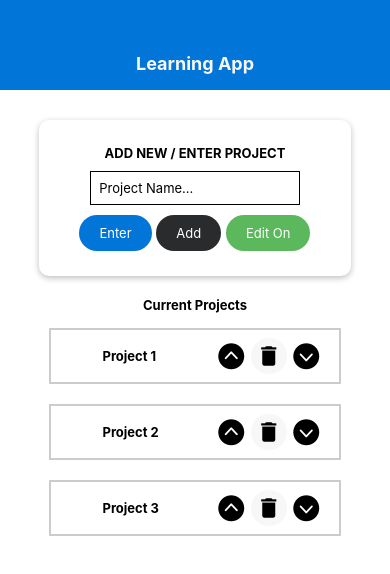
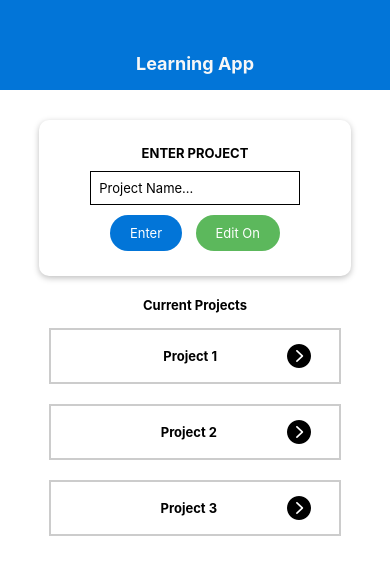
Before and after one commit to Trung28899/ReactNative-Learning-Projects, a React Native app: screen / in a window 390 px wide. Shown: the top 574 px of the page. Built offline with nearby package versions, Linux system fonts and the light colour scheme.

Commit message:
working on list rendering

```diff
--- a/App/StartApp/ProjectList.js
+++ b/App/StartApp/ProjectList.js
@@ -5,21 +5,22 @@ import { AntDesign } from "@expo/vector-icons";
 import { MaterialIcons } from "@expo/vector-icons";
 import Colors from "../../constants/colors";
 
-const renderListItem = (itemData) => {
+const renderListItem = (itemData, editOn) => {
   return (
+    <TouchableOpacity
+      onPress={() => {
+        console.log(editOn);
+      }}
+    >
       <View style={styles.listItem}>
         <View style={styles.itemTitle}>
-        <TouchableOpacity
-          style={styles.touchableStyle}
-          onPress={() => {
-            console.log("pressed");
-          }}
-        >
+          <TouchableOpacity style={styles.touchableStyle}>
             <Text style={{ fontWeight: "bold", fontSize: 13 }}>
               {itemData.item}
             </Text>
           </TouchableOpacity>
         </View>
+        {editOn ? (
           <View style={styles.buttonSection}>
             <TouchableOpacity>
               <AntDesign name="upcircle" size={26} color="black" />
@@ -37,7 +38,15 @@ const renderListItem = (itemData) => {
               <AntDesign name="downcircle" size={26} color="black" />
             </TouchableOpacity>
           </View>
+        ) : (
+          <View style={styles.iconSection}>
+            <TouchableOpacity>
+              <AntDesign name="rightcircle" size={24} color="black" />
+            </TouchableOpacity>
           </View>
+        )}
+      </View>
+    </TouchableOpacity>
   );
 };
 
@@ -48,7 +57,9 @@ const ProjectList = ({ data, editOn }) => {
       <FlatList
         keyExtractor={(item) => item}
         data={projects}
-        renderItem={renderListItem.bind(this)}
+        renderItem={(itemData) => {
+          return renderListItem(itemData, editOn);
+        }}
         contentContainerStyle={styles.list}
       />
     </View>
--- a/App/StartApp/StartApp.js
+++ b/App/StartApp/StartApp.js
@@ -17,7 +17,7 @@ const StartApp = () => {
   return (
     <View style={styles.appContainer}>
       <Card style={styles.card}>
-        <Text style={styles.text}>ADD NEW / ENTER PROJECT</Text>
+        <Text style={styles.text}>ENTER PROJECT</Text>
         <CustomInput onChange={onChangeText} />
         <View style={styles.buttonContainer}>
           <MainButton
@@ -26,13 +26,6 @@ const StartApp = () => {
             onPress={() => console.log("pressed")}
           >
             Enter
-          </MainButton>
-          <MainButton
-            backgroundColor={Colors.inverse}
-            projectName={projectName}
-            onPress={() => console.log("pressed")}
-          >
-            Add
           </MainButton>
           <MainButton
             backgroundColor={editOn ? Colors.danger : Colors.success}
--- a/App/StartApp/StartAppStyle.js
+++ b/App/StartApp/StartAppStyle.js
@@ -20,7 +20,7 @@ const styles = StyleSheet.create({
   buttonContainer: {
     flexDirection: "row",
     justifyContent: "space-around",
-    width: "90%",
+    width: "70%",
     paddingTop: 10,
   },
   buttonStyle: {
@@ -50,13 +50,20 @@ const styles = StyleSheet.create({
     paddingVertical: 10,
   },
   itemTitle: {
-    width: "50%",
+    width: "65%",
+    alignItems: "flex-end",
   },
   buttonSection: {
     flexDirection: "row",
     justifyContent: "space-around",
     alignItems: "center",
     width: "40%",
+  },
+  iconSection: {
+    width: "10%",
+    flexDirection: "row",
+    justifyContent: "space-around",
+    alignItems: "center",
   },
 });
 
```
Lines whose indentation alone changed are shown as unchanged.
